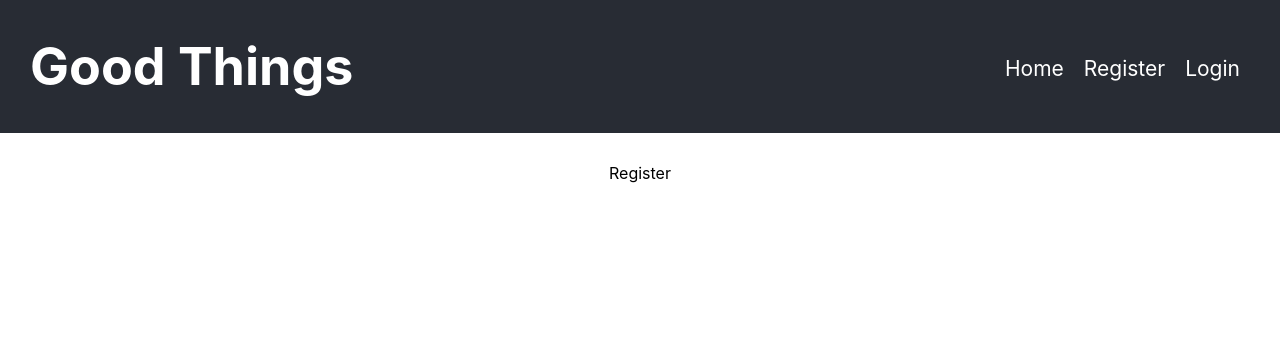
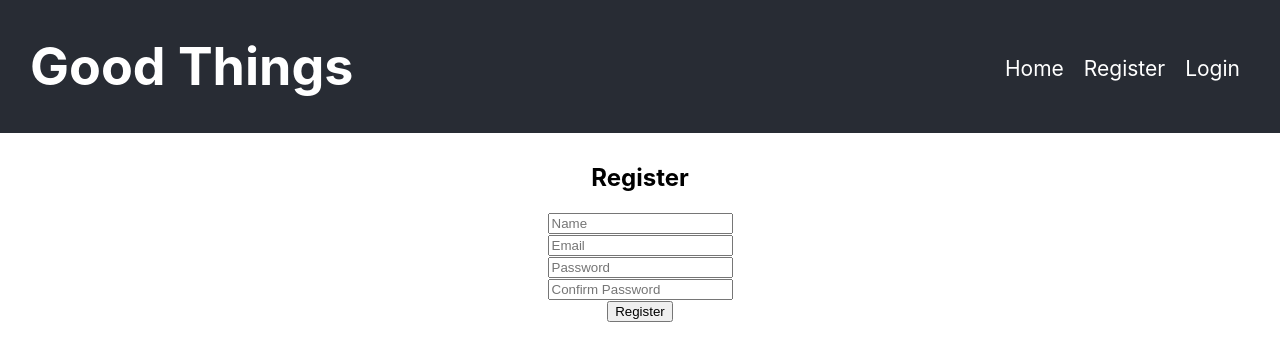
Before and after one commit to OLD-itdev161-fa2023/david-charles-p2, a React (Create React App) app in the folder client/: page /Register in a window 1280 px wide. Shown: the top 360 px of the page. Built offline with nearby package versions, Linux system fonts and the light colour scheme.

Commit message:
Completed Activity 7

```diff
--- a/client/src/App.js
+++ b/client/src/App.js
@@ -1,6 +1,8 @@
 //import logo from './logo.svg';
 import React from 'react';
 import './App.css';
+import Register from './components/Register/Register';
+import Login from './components/Login/Login';
 import axios from 'axios';
 import { BrowserRouter as Router, Switch, Route, Link } from 'react-router-dom';
 
@@ -33,10 +35,10 @@
               <Link to="/">Home</Link>
             </li>
             <li>
-              <Link to="/register">Register</Link>
+              <Link to="/Register">Register</Link>
             </li>
             <li>
-              <Link to="/login">Login</Link>
+              <Link to="/Login">Login</Link>
             </li>
           </ul>
           </header>
@@ -45,12 +47,8 @@
               {this.state.data}
             </Route>
             <Switch>
-              <Route path="/register">
-                Register
-              </Route>
-              <Route path="Login">
-                Login
-              </Route>
+              <Route exact path="/Register" component={Register}/>
+              <Route exact path="/Login" component = {Login}/>
             </Switch>
           </main>
 
--- /dev/null
+++ b/client/src/components/Login/Login.js
@@ -0,0 +1,7 @@
+import React from "react";
+
+const Login = ()=> {
+    return <div>Login</div>
+}
+
+export default Login;
--- /dev/null
+++ b/client/src/components/Register/Register.js
@@ -0,0 +1,92 @@
+import React, { useState } from "react";
+import axios from 'axios';
+
+const Register = ()=> {
+    const [userData, setUserData] = useState({
+        name: '',
+        email: '',
+        password: '',
+        passwordConfirm: ''
+    });
+
+    const { name, email, password, passwordConfirm } = userData;
+
+    const onChange = e => {
+        const { name, value } = e.target;
+        setUserData({
+            ...userData,
+            [name]: value
+        })
+    }
+
+    const register = async ()=> {
+        if (password !== passwordConfirm) {
+            console.log('Passwords do not match');
+        }
+        else{
+            const newUser = {
+                name: name,
+                email: email,
+                password: password
+            }
+
+            try {
+            const config = {
+                headers: {
+                    'Content-Type': 'application/json'
+                }
+            }
+
+            const body = JSON.stringify(newUser);
+            const res = await axios.post('http://localhost:5000/api/users', body, config);
+            console.log(res.data);
+            }catch(error) {
+                console.log(error.response.data);
+                return;
+            }
+        }
+    }
+
+    return (
+        <div>
+            <h2>Register</h2>
+            <div>
+                <input
+                    type = "text"
+                    placeholder="Name"
+                    name="name"
+                    value={name}
+                    onChange={e => onChange(e)}/>
+            </div>
+            <div>
+                <input
+                    type="text"
+                    placeholder="Email"
+                    name="email"
+                    value={email}
+                    onChange={e => onChange(e)} />
+            </div>
+            <div>
+                <input
+                    type="text"
+                    placeholder="Password"
+                    name="password"
+                    value={password}
+                    onChange={e => onChange(e)} />
+            </div>
+            <div>
+                <input
+                    type="text"
+                    placeholder="Confirm Password"
+                    name="passwordConfirm"
+                    value={passwordConfirm}
+                    onChange={e => onChange(e)} />
+            </div>
+            <div>
+                <button onClick={()=> register()}>Register</button>
+            </div>
+        </div>
+    )
+}
+
+export default Register
```
